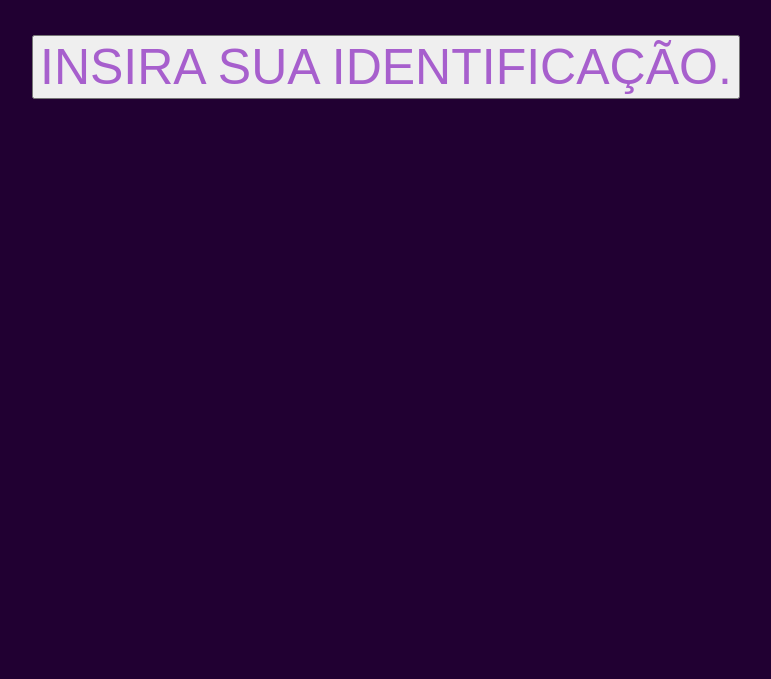
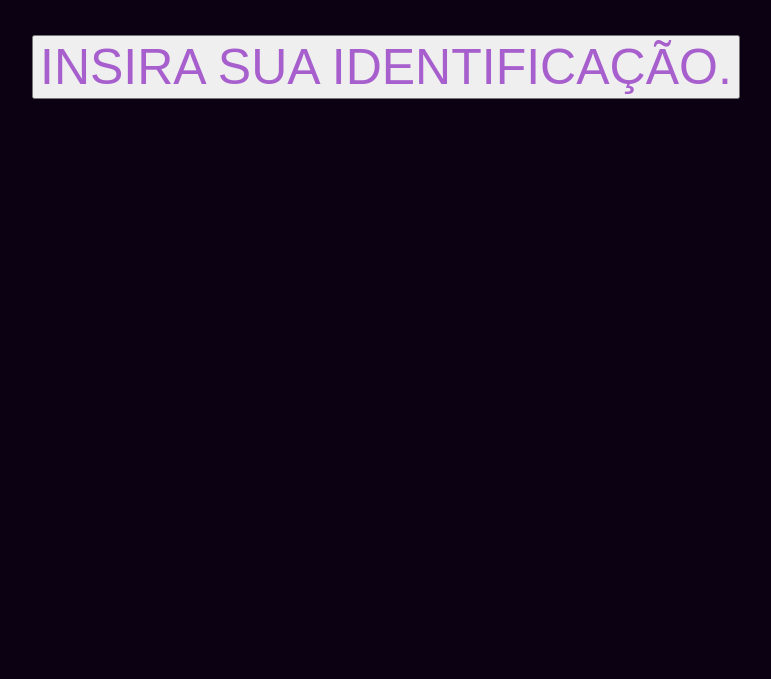
Before and after one commit to slamenn/identificacao, a plain HTML site: page index.html in a window 1280 px wide. Shown: the part 121-800 px from the top of the page, without its empty margins (248-1019 px from the left). Drawn offline with Linux system fonts and the light colour scheme; a web font is replaced by a local one.

Commit message:
Update estilo.css

```diff
--- a/estilos/estilo.css
+++ b/estilos/estilo.css
@@ -3,7 +3,7 @@ html {
     font-family: "BIZ UDMincho", sans-serif;
 }
 html {
-    background-color: #210032;
+    background-color: rgb(12, 0, 19);
 }
 
 body {
```
